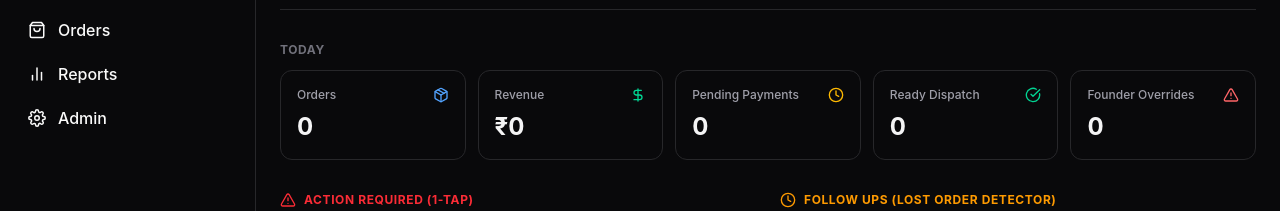
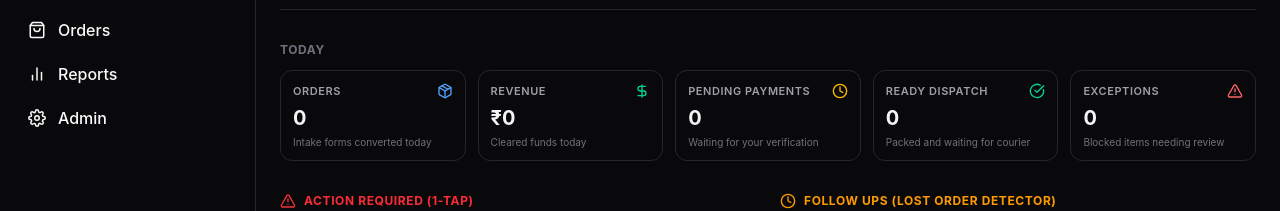
Before and after one commit to PREM94940/DEEPRASTORE-ORDER-OS, a Next.js app in the folder apps/web/: page / in a window 1280 px wide. Shown: the part 147-358 px from the top of the page. Built offline with nearby package versions, Linux system fonts and the light colour scheme; no server answers; the database is empty.

Commit message:
feat: implement Sprint 2 dashboard density and empty states
- Optimized MetricCard density by reducing padding and height
- Added explicit metric descriptions to all action center cards
- Consolidated zero-count columns into a single 'No Active Orders' state for both Production and Dispatch boards

```diff
--- a/apps/web/app/(staff)/dashboard-client.tsx
+++ b/apps/web/app/(staff)/dashboard-client.tsx
@@ -3,21 +3,22 @@ import React from 'react';
 import { Activity, AlertTriangle, CheckCircle, Clock, DollarSign, Package, User, PlusCircle, Search } from 'lucide-react';
 import Link from 'next/link';
 
-function MetricCard({ title, value, icon, trend, isWarning, isCritical, isSuccess }: any) {
+function MetricCard({ title, value, icon, desc, trend, isWarning, isCritical, isSuccess }: any) {
   return (
-    <div className={`p-4 rounded-xl border bg-zinc-950 flex flex-col justify-between
+    <div className={`p-3 rounded-xl border bg-zinc-950 flex flex-col justify-between
       ${isCritical ? 'border-red-900/50 bg-red-950/10' :
         isWarning ? 'border-amber-900/50 bg-amber-950/10' :
         isSuccess ? 'border-emerald-900/50 bg-emerald-950/10' : 'border-zinc-800'}`}
     >
-      <div className="flex justify-between items-start mb-2">
-        <h3 className="text-xs font-medium text-zinc-400">{title}</h3>
+      <div className="flex justify-between items-start mb-1">
+        <h3 className="text-[11px] font-semibold text-zinc-400 uppercase tracking-wider">{title}</h3>
         {icon}
       </div>
-      <div className="flex items-baseline gap-2">
-        <span className={`text-2xl font-bold ${isCritical ? 'text-red-500' : isWarning ? 'text-amber-500' : isSuccess ? 'text-emerald-500' : 'text-zinc-100'}`}>
+      <div>
+        <span className={`text-xl font-bold ${isCritical ? 'text-red-500' : isWarning ? 'text-amber-500' : isSuccess ? 'text-emerald-500' : 'text-zinc-100'}`}>
           {value}
         </span>
+        {desc && <p className="text-[10px] text-zinc-500 mt-1 leading-tight">{desc}</p>}
       </div>
     </div>
   );
@@ -81,11 +82,11 @@ export default function DashboardClient({ metrics }: { metrics: any }) {
         <section>
           <h2 className="text-xs font-bold text-zinc-500 uppercase tracking-wider mb-3">Today</h2>
           <div className="grid grid-cols-2 md:grid-cols-5 gap-3">
-            <MetricCard title="Orders" value={today?.todaysOrders || 0} icon={<Package className="w-4 h-4 text-blue-400" />} />
-            <MetricCard title="Revenue" value={`₹${(today?.todaysRevenue || 0).toLocaleString()}`} icon={<DollarSign className="w-4 h-4 text-emerald-400" />} />
-            <MetricCard title="Pending Payments" value={today?.pendingPayments || 0} icon={<Clock className="w-4 h-4 text-amber-400" />} isWarning={(today?.pendingPayments || 0) > 0} />
-            <MetricCard title="Ready Dispatch" value={today?.readyToDispatch || 0} icon={<CheckCircle className="w-4 h-4 text-emerald-400" />} isSuccess={(today?.readyToDispatch || 0) > 0} />
-            <MetricCard title="Founder Overrides" value={today?.founderInterventions || 0} icon={<AlertTriangle className="w-4 h-4 text-red-400" />} isCritical={(today?.founderInterventions || 0) > 0} />
+            <MetricCard title="Orders" value={today?.todaysOrders || 0} desc="Intake forms converted today" icon={<Package className="w-4 h-4 text-blue-400" />} />
+            <MetricCard title="Revenue" value={`₹${(today?.todaysRevenue || 0).toLocaleString()}`} desc="Cleared funds today" icon={<DollarSign className="w-4 h-4 text-emerald-400" />} />
+            <MetricCard title="Pending Payments" value={today?.pendingPayments || 0} desc="Waiting for your verification" icon={<Clock className="w-4 h-4 text-amber-400" />} isWarning={(today?.pendingPayments || 0) > 0} />
+            <MetricCard title="Ready Dispatch" value={today?.readyToDispatch || 0} desc="Packed and waiting for courier" icon={<CheckCircle className="w-4 h-4 text-emerald-400" />} isSuccess={(today?.readyToDispatch || 0) > 0} />
+            <MetricCard title="Exceptions" value={today?.founderInterventions || 0} desc="Blocked items needing review" icon={<AlertTriangle className="w-4 h-4 text-red-400" />} isCritical={(today?.founderInterventions || 0) > 0} />
           </div>
         </section>
 
--- a/apps/web/components/dispatch-board.tsx
+++ b/apps/web/components/dispatch-board.tsx
@@ -71,6 +71,18 @@ export function DispatchBoard({ initialOrders }: { initialOrders: Order[] }) {
   const readyOrders = orders.filter(o => o.status === "READY_TO_SHIP");
   const dispatchedOrders = orders.filter(o => o.status === "DISPATCHED");
   const deliveredOrders = orders.filter(o => o.status === "DELIVERED");
+
+  const totalActive = readyOrders.length + dispatchedOrders.length + deliveredOrders.length;
+
+  if (totalActive === 0) {
+    return (
+      <div className="flex flex-col items-center justify-center h-full min-h-[400px] border border-dashed border-zinc-800 rounded-lg text-zinc-500 bg-zinc-900/20">
+        <Package className="w-8 h-8 mb-3 text-zinc-700" />
+        <h3 className="text-sm font-semibold text-zinc-400">No Active Dispatch Orders</h3>
+        <p className="text-xs mt-1">There are currently no orders in ready, dispatched, or delivered states.</p>
+      </div>
+    );
+  }
 
   return (
     <div className="grid grid-cols-1 md:grid-cols-3 gap-6 h-full overflow-hidden pb-4 text-sm">
--- a/apps/web/components/production-board.tsx
+++ b/apps/web/components/production-board.tsx
@@ -45,6 +45,18 @@ export function ProductionBoard({ initialOrders }: { initialOrders: Order[] }) {
   const stitchingOrders = orders.filter(o => o.status === "STITCHING");
   const qcOrders = orders.filter(o => o.status === "QC");
   const readyOrders = orders.filter(o => o.status === "READY_TO_SHIP");
+
+  const totalActive = cuttingOrders.length + stitchingOrders.length + qcOrders.length + readyOrders.length;
+
+  if (totalActive === 0) {
+    return (
+      <div className="flex flex-col items-center justify-center h-full min-h-[400px] border border-dashed border-zinc-800 rounded-lg text-zinc-500 bg-zinc-900/20">
+        <Scissors className="w-8 h-8 mb-3 text-zinc-700" />
+        <h3 className="text-sm font-semibold text-zinc-400">No Active Production Orders</h3>
+        <p className="text-xs mt-1">There are currently no orders in cutting, stitching, QC, or ready to ship.</p>
+      </div>
+    );
+  }
 
   return (
     <div className="grid grid-cols-1 md:grid-cols-4 gap-6 h-full overflow-hidden pb-4">
```
Also changed, not shown: 1 other file (tests, documents, lock files or other folders).
